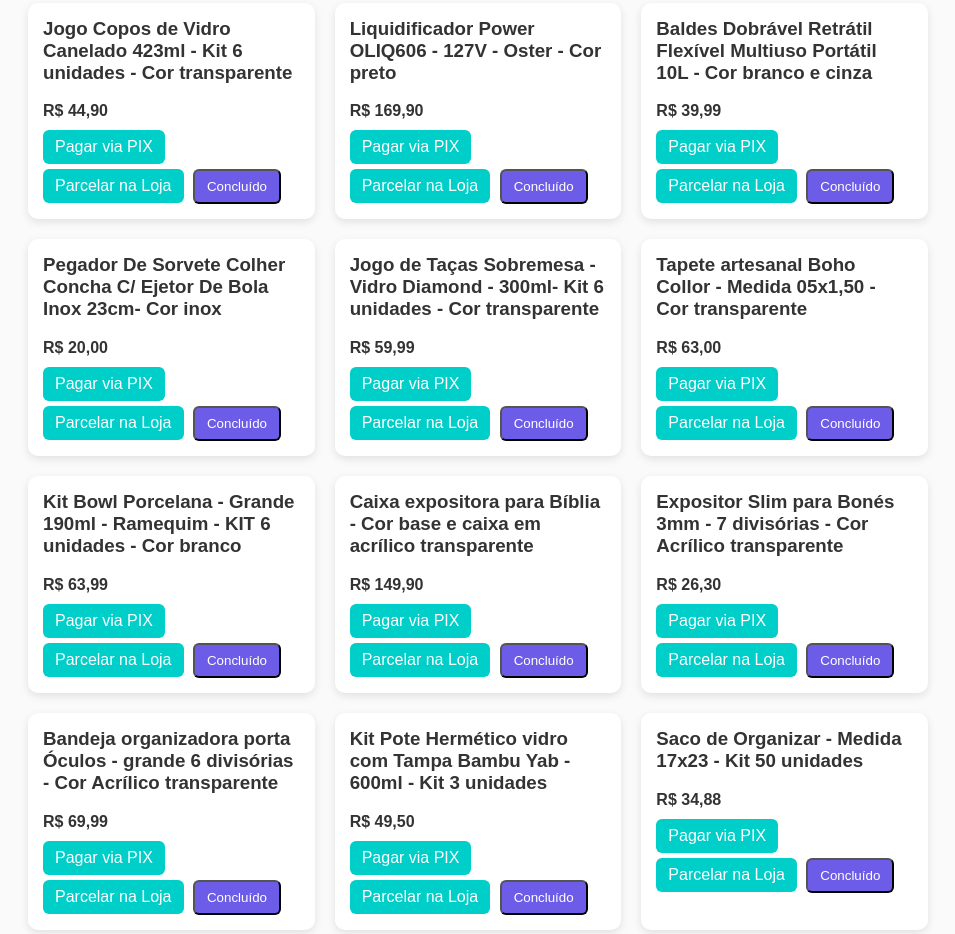
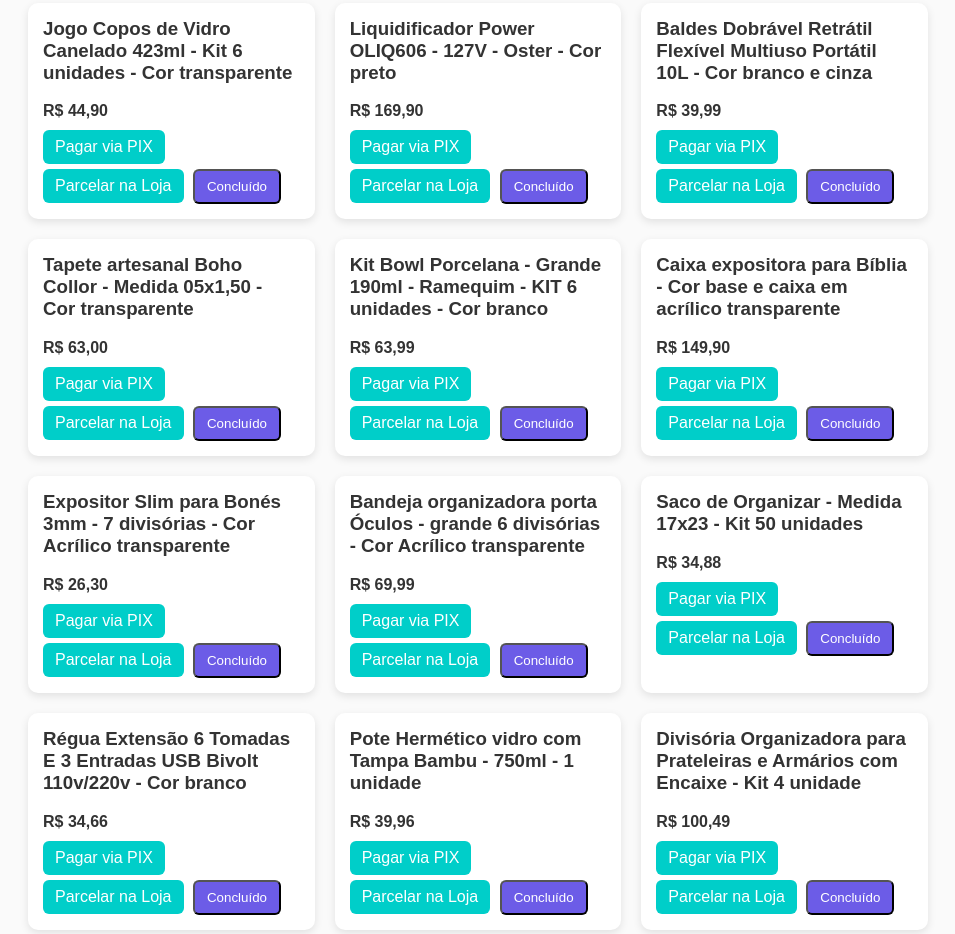
Before and after one commit to Patylfigueiredo/Open-House-Bth-party-Patys, a plain HTML site: page Index.html in a window 1280 px wide. Shown: the part 366-1300 px from the top of the page, without its empty margins (162-1117 px from the left). Drawn offline with nearby package versions, Linux system fonts and the light colour scheme.

Commit message:
atualização lista
itens retirados.

```diff
--- a/Index.html
+++ b/Index.html
@@ -86,24 +86,6 @@
       </div>
 
 <div class="card">
-  <h3>Pegador De Sorvete Colher Concha C/ Ejetor De Bola Inox 23cm- Cor inox</h3>
-  <p><b>R$ 20,00</b></p>
-  <a href="#pix" class="btn">Pagar via PIX</a>
-  <a href="https://br.shp.ee/UhHahAV" target="_blank" class="btn">Parcelar na Loja</a>
-<button class="btn btn-concluido" onclick="notificarCompra('Pegador De Sorvete Colher Concha C/ Ejetor De Bola Inox 23cm- Cor inox','R$ 20,00')">Concluído</button>
-        <span class="status"></span>
-      </div>
-
-<div class="card">
-  <h3>Jogo de Taças Sobremesa - Vidro Diamond - 300ml- Kit 6 unidades - Cor transparente</h3>
-  <p><b>R$ 59,99</b></p>
-  <a href="#pix" class="btn">Pagar via PIX</a>
-  <a href="https://br.shp.ee/beXcT6M" target="_blank" class="btn">Parcelar na Loja</a>
-<button class="btn btn-concluido" onclick="notificarCompra('Jogo de Taças Sobremesa - Vidro Diamond - 300ml- Kit 6 unidades - Cor transparente','R$ 59,99')">Concluído</button>
-        <span class="status"></span>
-      </div>
-
-<div class="card">
   <h3>Tapete artesanal Boho Collor - Medida 05x1,50 - Cor transparente</h3>
   <p><b>R$ 63,00</b></p>
   <a href="#pix" class="btn">Pagar via PIX</a>
@@ -145,15 +127,6 @@
   <a href="#pix" class="btn">Pagar via PIX</a>
   <a href="https://br.shp.ee/UKU1eEH" target="_blank" class="btn">Parcelar na Loja</a>
 <button class="btn btn-concluido" onclick="notificarCompra('Bandeja organizadora porta Óculos - grande 6 divisórias  - Cor Acrílico transparente','R$ 69,99')">Concluído</button>
-        <span class="status"></span>
-      </div>
-
-<div class="card">
-  <h3>Kit Pote Hermético vidro com Tampa Bambu Yab - 600ml - Kit 3 unidades</h3>
-  <p><b>R$ 49,50</b></p>
-  <a href="#pix" class="btn">Pagar via PIX</a>
-  <a href="https://br.shp.ee/7LEp2EW" target="_blank" class="btn">Parcelar na Loja</a>
-<button class="btn btn-concluido" onclick="notificarCompra('Kit Pote Hermético vidro com Tampa Bambu Yab - 600ml - Kit 3 unidades','R$ 49,50')">Concluído</button>
         <span class="status"></span>
       </div>
 
```
